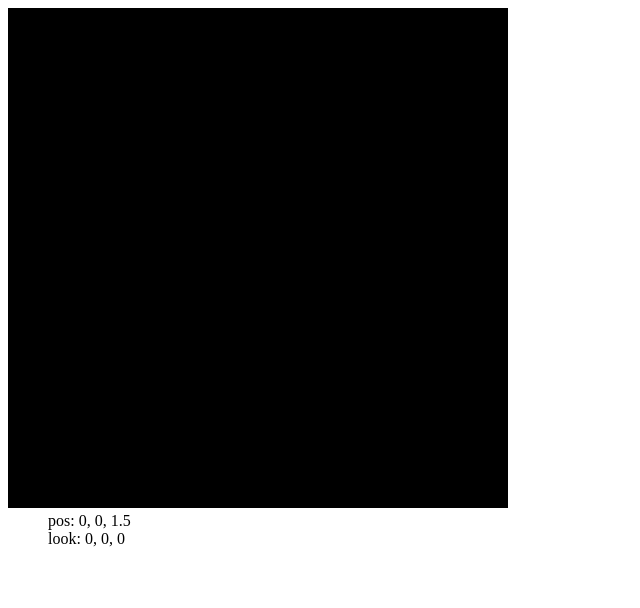
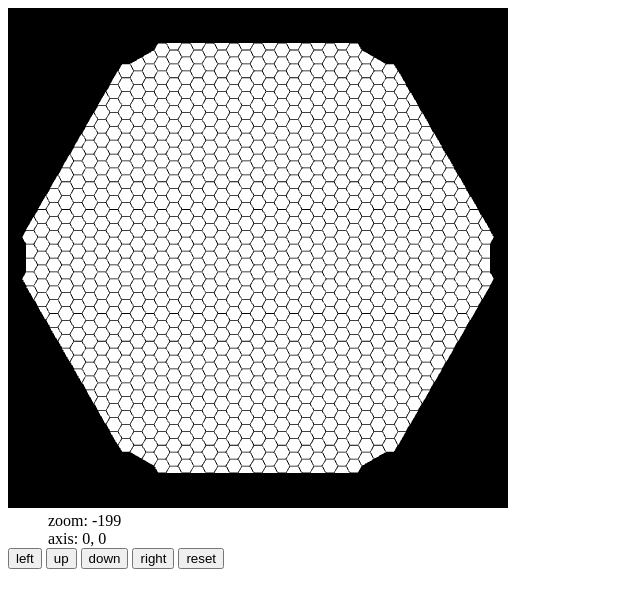
Before and after one commit to ktravis/hex-web, a plain HTML site: page index.html in a window 1280 px wide. Shown: the whole page, without its empty margins (0-640 px from the left). Drawn offline with nearby package versions, Linux system fonts and the light colour scheme; animation ran at ten frames a second.

Commit message:
full render cycle, limited positioning

```diff
--- a/Detector.js
+++ b/Detector.js
@@ -1,8 +1,87 @@
 function Detector () {
+	var temp = [];
+	this.x = [];
+	this.y = [];
+
+	template = [];
+
+	temp = readFile("final.txt");
+	temp = temp.split("\n");
+	for (var i = 0; i < 1024; i++) {
+		var s = temp[i].split(" ");
+		template[i] = tileType[parseInt(s[0])]
+		this.x[i] = parseFloat(s[1]);
+		this.y[i] = parseFloat(s[2]);
+	}
+
+	// this.vertices = getArrays("ALL");
+	this.indices = [];
+	for (var i = 0; i < 13; i++) {
+		this.indices[i] = this.getIndexArrays(tileType[i]);
+	}
+	this.indexBuffers = {};
+	for (var i = 0; i < 13; i++) {
+		this.indexBuffers[tileType[i]] = createIndexBuffer(this.indices[i]);
+	}
+
+	this.layers = [];
+	this.layers.push(new Grid(template));
+
+	this.xOffset = 0;
+	this.yOffset = 0;
+	this.targetXOffset = 0;
+	this.targetYOffset = 0;
+	this.zoom = -100;
+	this.targetZoom = -200;
+}
 
 
 
+Detector.prototype.draw = function(gl) {
+	pushMatrix();
+	var currBuffer, lastType;
+	mat4.translate(mvMatrix, [this.xOffset, -this.yOffset, this.zoom]);
+	mat4.rotateZ(mvMatrix, Math.PI/2, mvMatrix);
 
+	for (var i = 0; i < 1024; i++) {
+		pushMatrix();
+		mat4.translate(mvMatrix, [this.y[i]/850, -this.x[i]/850, 0]);
+
+		if (this.layers[0].getType(i) != lastType) {
+			lastType = this.layers[0].getType(i);
+			currBuffer = this.indexBuffers[lastType];
+			gl.bindBuffer(gl.ELEMENT_ARRAY_BUFFER, currBuffer);
+		}
+		setMatrixUniforms();
+		gl.drawElements(gl.TRIANGLE_FAN, currBuffer.numItems, gl.UNSIGNED_SHORT, 0);
+		popMatrix();
+	}
+	popMatrix();
+}
+
+Detector.prototype.update = function(){
+	if (Math.abs(this.targetZoom - this.zoom) > 0.01) {
+		this.zoom += (this.targetZoom - this.zoom) * 0.1;
+	}
+	if (Math.abs(this.targetXOffset - this.xOffset) > 0.01 || Math.abs(this.targetYOffset - this.yOffset) > 0.01) {
+		this.xOffset += (this.targetXOffset - this.xOffset) * 0.13;
+		this.yOffset += (this.targetYOffset - this.yOffset) * 0.13;
+	}
+}
+Detector.prototype.changeZoom = function(dz) {
+	this.targetZoom += dz;
+}
+Detector.prototype.moveAxis = function(dx,dy) {
+	this.targetXOffset += dx;
+	this.targetYOffset += dy;
+}
+Detector.prototype.setAxisPosition = function(ox,oy) {
+	this.targetXOffset = ox;
+	this.targetYOffset = oy;
+}
+Detector.prototype.resetAxis = function() {
+	this.setAxisPosition(0,0);
+	this.targetZoom = -200;
 }
 
 Detector.prototype.getIndexArrays = function (type) {
@@ -14,7 +93,7 @@ Detector.prototype.getIndexArrays = function (type) {
 
 	case "CENTER":
 	{
-		for (var i = 0; i < 24; i++) {
+		for (var i = 0; i < 8; i++) {
 			inds.push(i);
 		}
 		return inds;
@@ -22,7 +101,7 @@ Detector.prototype.getIndexArrays = function (type) {
 
 	case "TOP_CORNER":
 	{
-		for (var i = 24; i < 24 + 21; i++) {
+		for (var i = 8; i < 8 + 7; i++) {
 			inds.push(i);
 		}
 		return inds;
@@ -30,7 +109,7 @@ Detector.prototype.getIndexArrays = function (type) {
 
 	case "UL_CORNER":
 	{
-		for (var i = 45; i < 45 + 21; i++) {
+		for (var i = 15; i < 15 + 7; i++) {
 			inds.push(i);
 		}
 		return inds;
@@ -38,7 +117,7 @@ Detector.prototype.getIndexArrays = function (type) {
 
 	case "UR_CORNER":
 	{
-		for (var i = 66; i < 66 + 21; i++) {
+		for (var i = 22; i < 22 + 7; i++) {
 			inds.push(i);
 		}
 		return inds;
@@ -46,7 +125,7 @@ Detector.prototype.getIndexArrays = function (type) {
 
 	case "UL_EDGE":
 	{
-		for (var i = 87; i < 87 + 15; i++) {
+		for (var i = 29; i < 29 + 5; i++) {
 			inds.push(i);
 		}
 		return inds;
@@ -54,7 +133,7 @@ Detector.prototype.getIndexArrays = function (type) {
 
 	case "UR_EDGE":
 	{
-		for (var i = 102; i < 102 + 15; i++) {
+		for (var i = 34; i < 34 + 5; i++) {
 			inds.push(i);
 		}
 		return inds;
@@ -62,7 +141,7 @@ Detector.prototype.getIndexArrays = function (type) {
 
 	case "LL_CORNER":
 	{
-		for (var i = 117; i < 117 + 21; i++) {
+		for (var i = 39; i < 39 + 7; i++) {
 			inds.push(i);
 		}
 		return inds;
@@ -70,7 +149,7 @@ Detector.prototype.getIndexArrays = function (type) {
 
 	case "LR_CORNER":
 	{
-		for (var i = 138; i < 138 + 21; i++) {
+		for (var i = 46; i < 46 + 7; i++) {
 			inds.push(i);
 		}
 		return inds;
@@ -78,7 +157,7 @@ Detector.prototype.getIndexArrays = function (type) {
 
 	case "LL_EDGE":
 	{
-		for (var i = 159; i < 159 + 15; i++) {
+		for (var i = 53; i < 53 + 5; i++) {
 			inds.push(i);
 		}
 		return inds;
@@ -86,7 +165,7 @@ Detector.prototype.getIndexArrays = function (type) {
 
 	case "LR_EDGE":
 	{
-		for (var i = 174; i < 174 + 15; i++) {
+		for (var i = 58; i < 58 + 5; i++) {
 			inds.push(i);
 		}
 		return inds;
@@ -94,7 +173,7 @@ Detector.prototype.getIndexArrays = function (type) {
 
 	case "BOTTOM_CORNER":
 	{
-		for (var i = 189; i < 189 + 21; i++) {
+		for (var i = 63; i < 63 + 7; i++) {
 			inds.push(i);
 		}
 		return inds;
@@ -102,7 +181,7 @@ Detector.prototype.getIndexArrays = function (type) {
 
 	case "SPLIT_LEFT":
 	{
-		for (var i = 210; i < 210 + 15; i++) {
+		for (var i = 70; i < 70 + 5; i++) {
 			inds.push(i);
 		}
 		return inds;
@@ -110,7 +189,7 @@ Detector.prototype.getIndexArrays = function (type) {
 
 	case "SPLIT_RIGHT":
 	{
-		for (var i = 225; i < 225 + 15; i++) {
+		for (var i = 75; i < 75 + 5; i++) {
 			inds.push(i);
 		}
 		return inds;
@@ -233,6 +312,7 @@ Detector.prototype.getArrays = function (type) {
 			sideNormalRadius, sideLength/2, 0,
 		];
 		norms = [
+			0, 0, 1.0,
 			0, 0, 1.0,
 			0, 0, 1.0,
 			0, 0, 1.0,
@@ -434,14 +514,6 @@ Detector.prototype.getArrays = function (type) {
 			sideNormalRadius, sideLength/2, 0,
 
 			0, 0, 0,
-			sideNormalRadius, sideLength/2, 0,
-			0, sideLength, 0,
-			-sideNormalRadius, -sideLength/2, 0,
-			0, -sideLength, 0,
-			sideNormalRadius, -sideLength/2, 0,
-			sideNormalRadius, sideLength/2, 0,
-
-			0, 0, 0,
 			0, sideLength, 0,
 			-sideNormalRadius, sideLength/2, 0,
 			-sideNormalRadius, -sideLength/2, 0,
--- a/Grid.js
+++ b/Grid.js
@@ -39,5 +39,4 @@ Grid.prototype.isActive = function() { return this.active; }
 Grid.prototype.setActive = function(a) { this.active = a; }
 Grid.prototype.toggleActive = function() { this.active = !this.active; }
 Grid.prototype.index = function() { return this.index; }
-
-function getType(i) { return tileType[i]; }
+Grid.prototype.getType = function(i) { return this.types[i]; }
--- a/Util.js
+++ b/Util.js
@@ -1,5 +1,33 @@
+function print(s) { window.console.log(s); }
+
 function readFile(path) {
 	var result;
 	$.ajax({url: path, dataType:"text", async: false, success: function(data) {result = data;}});
 	return result;
 }
+
+function createIndexBuffer(ar) {
+	var iBuf = gl.createBuffer();
+	gl.bindBuffer(gl.ELEMENT_ARRAY_BUFFER, iBuf);
+	gl.bufferData(gl.ELEMENT_ARRAY_BUFFER, new Uint16Array(ar), gl.STATIC_DRAW);
+	iBuf.itemSize = 1;
+	iBuf.numItems = ar.length;
+	return iBuf;
+}
+
+function pushMatrix(matrix) {
+	if (matrix) {
+		mvStack.push(mat4.create(matrix));
+		mvMatrix = mat4.create(matrix);
+	} else {
+		mvStack.push(mat4.create(mvMatrix));
+	}
+}
+function popMatrix() {
+	if (!mvStack.length) throw("Can't pop from an empty matrix stack.");
+	mvMatrix = mvStack.pop();
+	return mvMatrix;
+}
+function loadIdentity() {
+	mvMatrix = mat4.identity(mat4.create());
+}
--- a/index.html
+++ b/index.html
@@ -19,8 +19,13 @@
 
 <body>
 <canvas id="display" width="500" height="500">Uh Oh.</canvas>
-<dir id="posLabel" style="margin:0"></dir>
-<dir id="lookLabel" style="margin:0"></dir>
+<dir id="zoomLabel" style="margin:0"></dir>
+<dir id="axisLabel" style="margin:0"></dir>
+<button onclick="javascript:detector.moveAxis(10,0);">left</button>
+<button onclick="javascript:detector.moveAxis(0,10);">up</button>
+<button onclick="javascript:detector.moveAxis(0,-10);">down</button>
+<button onclick="javascript:detector.moveAxis(-10,0);">right</button>
+<button onclick="javascript:detector.resetAxis();">reset</button>
 <script id="shader-fs" type="x-shader/x-fragment">
     precision mediump float;
 
--- a/main.js
+++ b/main.js
@@ -1,16 +1,14 @@
-var sideLength = 2.5;
-var sideNormalRadius = Math.sqrt(3)*sideLength/2.0;
-
 window.onload=start;
 var canvas;
 var $canvas;
-var gl,shaderProg;
+var gl,shaderProg, vertexPositionAttribute;
 var vb;
 var ib;
 var pMatrix = mat4.create();
 var mvMatrix = mat4.create();
-var pos = vec3.create([0.0, 0.0, 1.5]);
-
+var mvStack = [mvMatrix];
+var detector;
+var pos = vec3.create([0.0, 0.0, 200]);
 
 function getShader(gl, id) {
     var shaderScript = document.getElementById(id);
@@ -77,9 +75,11 @@ function initIndexBuffers() {
 		"SPLIT_LEFT" : Detector.prototype.getIndexArrays("SPLIT_LEFT"),
 		"SPLIT_RIGHT" : Detector.prototype.getIndexArrays("SPLIT_RIGHT"),
 	}
-	gl.bufferData(gl.ELEMENT_ARRAY_BUFFER, new Uint16Array(indList["SPLIT_LEFT"]), gl.STATIC_DRAW);
+
+	var indices = indList["CENTER"];
+	gl.bufferData(gl.ELEMENT_ARRAY_BUFFER, new Uint16Array(indices), gl.STATIC_DRAW);
 	iBuf.itemSize = 1;
-	iBuf.numItems = 5;
+	iBuf.numItems = indices.length;
 	return iBuf;
 }
 
@@ -95,6 +95,9 @@ function initShaders() {
     }
 
     gl.useProgram(shaderProg);
+
+	vertexPositionAttribute = gl.getAttribLocation(shaderProg, "aVertexPosition");
+	gl.enableVertexAttribArray(vertexPositionAttribute);
     shaderProg.pMatrixUniform = gl.getUniformLocation(shaderProg, "uPMatrix");
     shaderProg.mvMatrixUniform = gl.getUniformLocation(shaderProg, "uMVMatrix");
 };
@@ -107,20 +110,13 @@ function handleMouseWheel(event) {
 	var delta = 0;
 	if (!event) event = window.event;
 	if (event.wheelDelta) {
-		delta = event.wheelDelta/120;
+		delta = event.wheelDelta/600;
 	} else if (event.detail) {
 		delta = -event.detail/3;
 	}
-	if (delta) zoom(delta);
+	if (delta) detector.changeZoom(delta);
 	if (event.preventDefault) event.preventDefault();
 	event.returnValue=false;
-}
-function zoom(dz) {
-	if (pos[2]+dz < 0.1) {
-		pos[2] = 0.1;
-		return;
-	}
-	pos.set([pos[0],pos[1],pos[2]+dz]);
 }
 
 function start() {
@@ -142,16 +138,19 @@ function start() {
 		}
 	});
 	$(canvas).bind('mousewheel', function(event) {
-    zoom(event.originalEvent.wheelDelta/1000);
+		detector.changeZoom(event.originalEvent.wheelDelta/100);
+
 	});
 
 	if (canvas.addEventListener) {
 		canvas.addEventListener("DOMMouseScroll",handleMouseWheel, false);
 	}
     gl = WebGLUtils.setupWebGL(canvas, {depth: false});
+
+    initShaders();
 	vb = initVertexBuffers();
 	ib = initIndexBuffers();
-    initShaders();
+
     gl.clearColor(0.0,0.0,0.0,1.0);
 
 
@@ -160,37 +159,31 @@ function start() {
 
 	var ratio = canvas.width / canvas.height;
 
-	mat4.frustum(-ratio, ratio, -1.0, 1.0, 0.1, 100.0, pMatrix);
+	mat4.perspective(45, ratio, .1, 1000, pMatrix);
+
+	gl.bindBuffer(gl.ARRAY_BUFFER, vb);
+	gl.vertexAttribPointer(vertexPositionAttribute, 3, gl.FLOAT, false, 0, 0);
+
+	detector = new Detector();
+
 	render();
 };
 
 function update() {
 	//update labels
-	var $posLabel = $("#posLabel");
-	$posLabel.text("pos: "+Math.round(10*pos[0])/10+", "+Math.round(10*pos[1])/10+", "+Math.round(10*pos[2])/10);
-	var $lookLabel = $("#lookLabel");
-	$lookLabel.text("look: 0, 0, 0");
+	var $posLabel = $("#zoomLabel");
+	$posLabel.text("zoom: "+Math.round(detector.zoom));
+	var $lookLabel = $("#axisLabel");
+	$lookLabel.text("axis: "+Math.round(detector.xOffset)+", "+Math.round(detector.yOffset));
 	//
-
-	if (pos[2] < 0.1) pos[2] = 0.1;
+	detector.update();
 }
 function render() {
     update();
     gl.clear(gl.COLOR_BUFFER_BIT | gl.DEPTH_BUFFER_BIT);
 	mat4.identity(mvMatrix);
 
-    mat4.lookAt(pos,[0,0,0],[0,1,0],mvMatrix);//
-
-    gl.bindBuffer(gl.ARRAY_BUFFER, vb);
-    gl.vertexAttribPointer(shaderProg.vertexPositionAttribute, vb.itemSize, gl.FLOAT, false, 0, 0);
-	gl.enableVertexAttribArray(shaderProg.vertexPositionAttribute);
-
-	gl.bindBuffer(gl.ELEMENT_ARRAY_BUFFER, ib);
-    setMatrixUniforms();
-    // gl.drawArrays(gl.TRIANGLE_FAN, 0, vb.numItems);
-
-	gl.drawElements(gl.TRIANGLE_FAN, ib.numItems, gl.UNSIGNED_SHORT, 0);
-
+	detector.draw(gl);
 
 	requestAnimFrame(render, canvas);
 };
```
Lines whose indentation alone changed are shown as unchanged.
